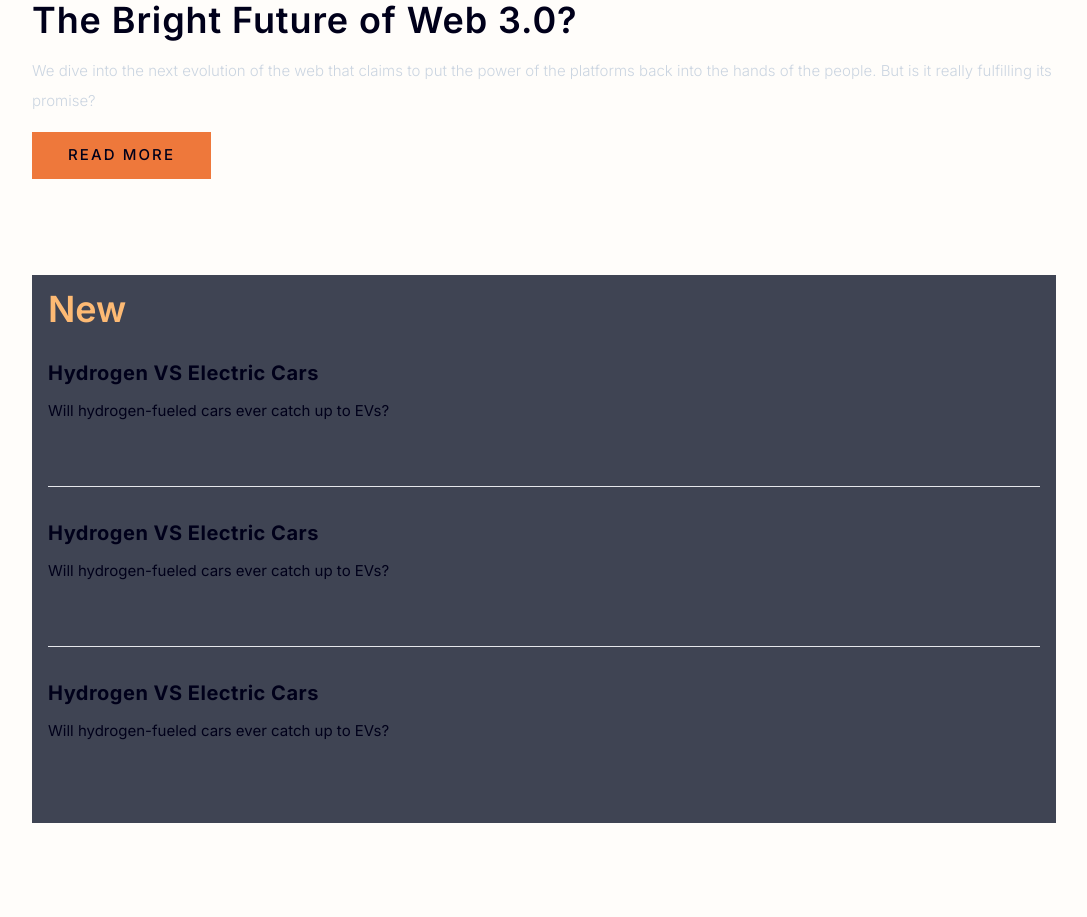
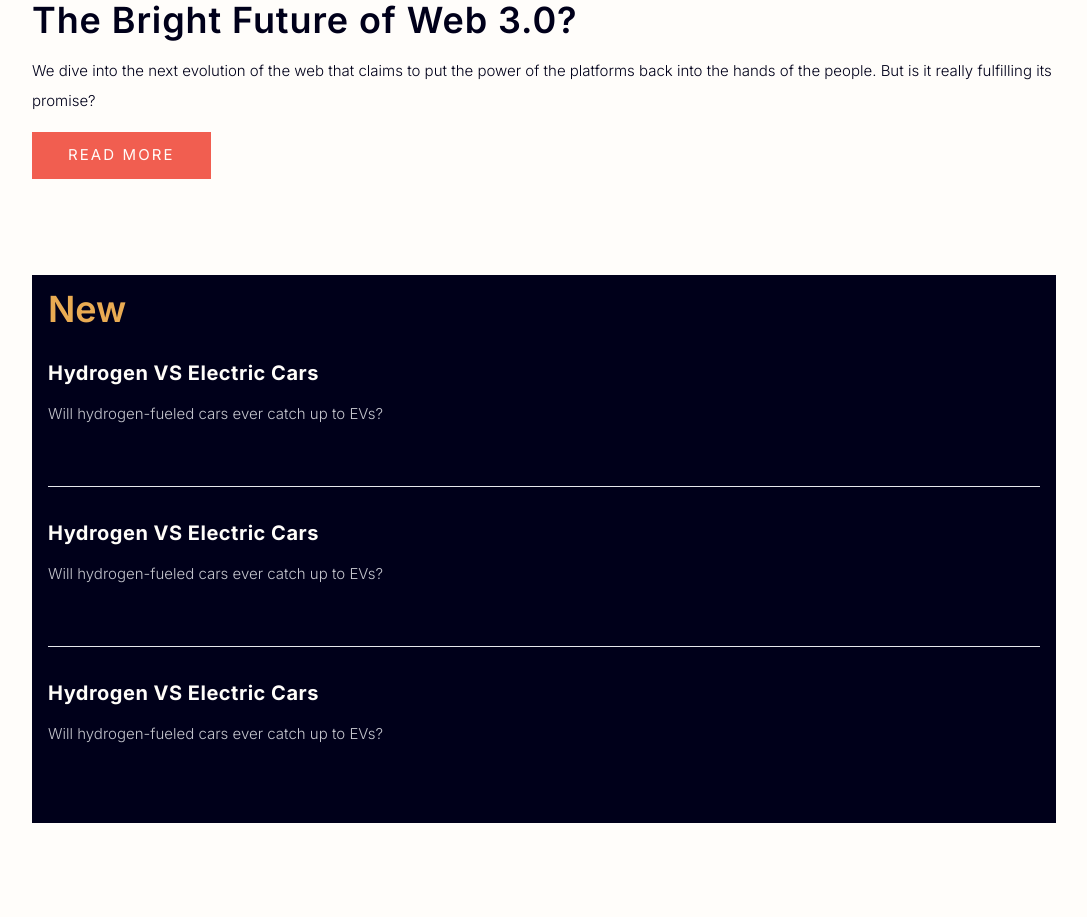
Before and after one commit to Alexjoshua14/Helios-Daily, a Next.js app: page / in a window 1280 px wide. Shown: the part 1120-2037 px from the top of the page, without its empty margins (96-1183 px from the left). Built offline with nearby package versions, Linux system fonts and the light colour scheme.

Commit message:
Modularize pieces

```diff
--- a/src/app/page.tsx
+++ b/src/app/page.tsx
@@ -6,7 +6,7 @@ import Link from 'next/link'
 
 export default function Home() {
   return (
-    <main className="flex min-h-screen flex-col items-center justify-between py-20 px-6">
+    <main className="flex min-h-screen flex-col items-center justify-between py-20 page-gutter">
       <div className="z-10 max-w-5xl w-full flex flex-col gap-24">
         <HeadlineArticle />
         <NewArticles />
--- a/src/components/buttons/readMore.tsx
+++ b/src/components/buttons/readMore.tsx
@@ -7,7 +7,7 @@ interface ReadMoreProps {
 
 const ReadMore: FC<ReadMoreProps> = ({ url }) => {
   return (
-    <Link href="/" className="px-9 py-3 tracking-[.14em] font-medium bg-orange-600/80">
+    <Link href="/" className="px-9 py-3 tracking-[.14em] bg-soft-red text-white">
       {`Read more`.toUpperCase()}
     </Link>
   )
--- a/src/components/homePage/headline/headlineArticle.tsx
+++ b/src/components/homePage/headline/headlineArticle.tsx
@@ -8,12 +8,19 @@ interface HeadlineArticleProps {
 const HeadlineArticle: FC<HeadlineArticleProps> = ({ }) => {
   return (
     <div className="flex flex-col gap-4">
-      <div className="w-full aspect-square bg-teal-700/40" />
+      <div className="w-full aspect-square bg-teal-700/40">
 
-      <h1 className="text-4xl tracking-wide font-semibold pr-14">The Bright Future of Web 3.0?</h1>
+      </div>
+      <div className="pr-14">
+        <h1>
+          The Bright Future of Web 3.0?
+        </h1>
+      </div>
 
-      <div className="w-full leading-loose text-slate-300 font-light">
-        {`We dive into the next evolution of the web that claims to put the power of the platforms back into the hands of the people. But is it really fulfilling its promise?`}
+      <div className="w-full text-secondary">
+        <p>
+          {`We dive into the next evolution of the web that claims to put the power of the platforms back into the hands of the people. But is it really fulfilling its promise?`}
+        </p>
       </div>
 
       <div className="flex w-full">
--- a/src/components/homePage/new/newArticleItem.tsx
+++ b/src/components/homePage/new/newArticleItem.tsx
@@ -12,11 +12,15 @@ interface NewArticleItemProps extends HTMLAttributes<HTMLDivElement> {
 const NewArticleItem: FC<NewArticleItemProps> = ({ title, description, image, url, className, lastArticle = false, ...props }) => {
   return (
     <div className={cn(`w-full h-40 py-8 grid grid-rows-[1fr_2fr] gap-3 ${!lastArticle && "border-b-[1px] border-b-slate-500/50}"}`, className)}>
-      <div className="text-xl font-bold tracking-wide">
-        {title}
+      <div className="text-light-primary">
+        <h3>
+          {title}
+        </h3>
       </div>
-      <div className="leading-relaxed">
-        {description}
+      <div className="text-light-secondary">
+        <p>
+          {description}
+        </p>
       </div>
     </div>
   )
--- a/src/components/homePage/new/newArticles.tsx
+++ b/src/components/homePage/new/newArticles.tsx
@@ -7,8 +7,8 @@ interface NewArticlesProps {
 
 const NewArticles: FC<NewArticlesProps> = ({ }) => {
   return (
-    <div className="h-auto p-4 flex flex-col bg-slate-900/80">
-      <h2 className="text-4xl leading-none font-semibold text-orange-300">New</h2>
+    <div className="h-auto p-4 flex flex-col bg-dark-blue">
+      <h2 className="text-4xl leading-none font-semibold text-soft-orange">New</h2>
       <div className="grid grid-rows-[1fr_1fr_1fr]">
         <NewArticleItem title="Hydrogen VS Electric Cars" description="Will hydrogen-fueled cars ever catch up to EVs?" image="" url="/" />
         <NewArticleItem title="Hydrogen VS Electric Cars" description="Will hydrogen-fueled cars ever catch up to EVs?" image="" url="/" />
--- a/src/components/homePage/trending/trendingArticleItem.tsx
+++ b/src/components/homePage/trending/trendingArticleItem.tsx
@@ -16,17 +16,17 @@ const TrendingArticleItem: FC<TrendingArticleItemProps> = ({ index, title, descr
       </div>
       <div className="flex flex-col justify-around">
         <div className="">
-          <h3 className="text-3xl font-semibold text-slate-200/80">
+          <h3 className="text-3xl font-semibold text-tertiary">
             {`${index.toString().padStart(2, '0')}`}
           </h3>
         </div>
-        <div className=" w-full flex items-center">
-          <h4 className="font-semibold">
+        <div className="w-full flex items-center">
+          <h4>
             {title}
           </h4>
         </div>
         <div className="w-full">
-          <p className="leading-loose text-sm font-light text-slate-300">
+          <p className="leading-loose text-sm font-light text-secondary">
             {description}
           </p>
         </div>
```
